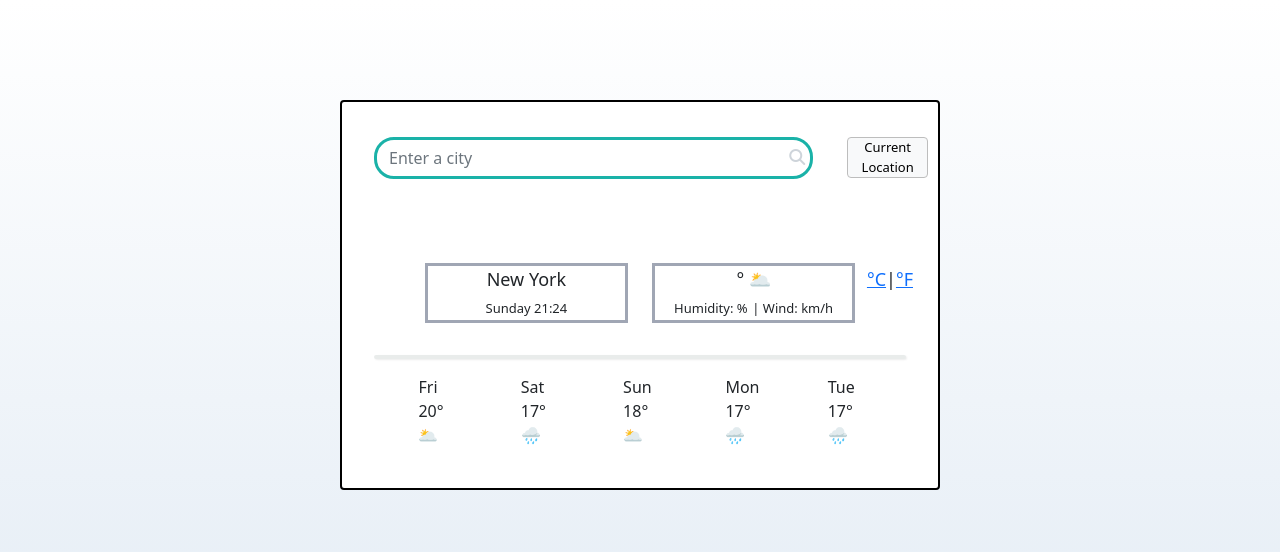
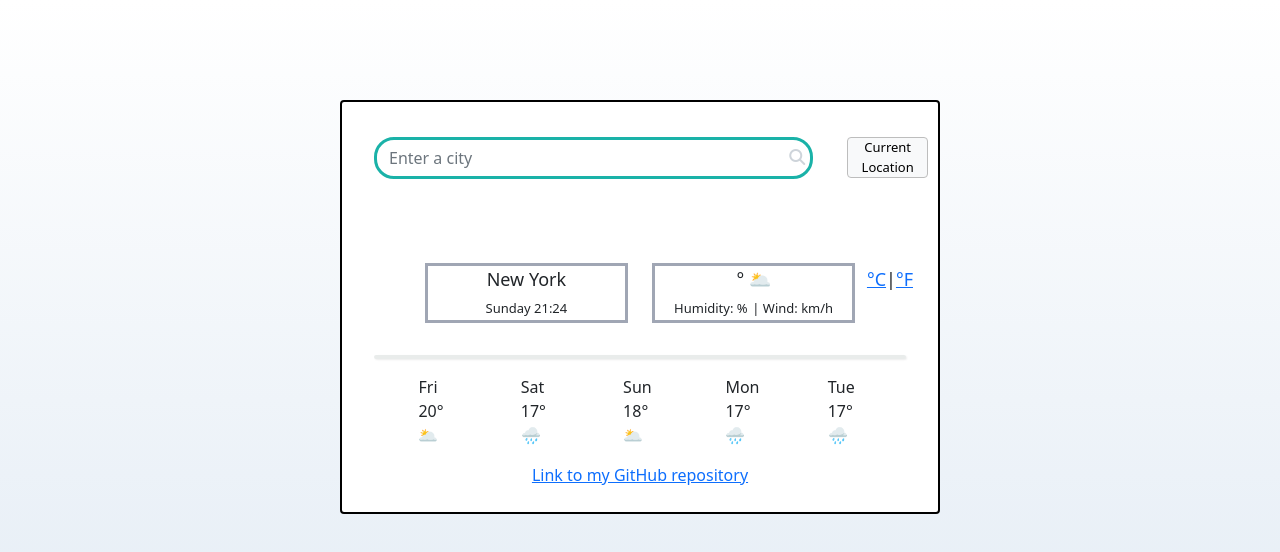
Before and after one commit to saritaka/my-project, a plain HTML site: page index.html in a window 1280 px wide. Drawn offline with nearby package versions, Linux system fonts and the light colour scheme; no server answers.

Commit message:
add link to gitHub

```diff
--- a/index.html
+++ b/index.html
@@ -86,6 +86,12 @@
           <!-- </div> -->
         </div>
       </div>
+      <a
+        href="https://github.com/saritaka/my-project"
+        target="_blank"
+        id="linkToGit"
+        >Link to my GitHub repository</a
+      >
     </div>
     <script src="src/index.js"></script>
   </body>
--- a/src/styles.css
+++ b/src/styles.css
@@ -68,3 +68,6 @@ hr {
 #current-day-time {
   font-size: small;
 }
+#linkToGit {
+  text-align: center;
+}
```
